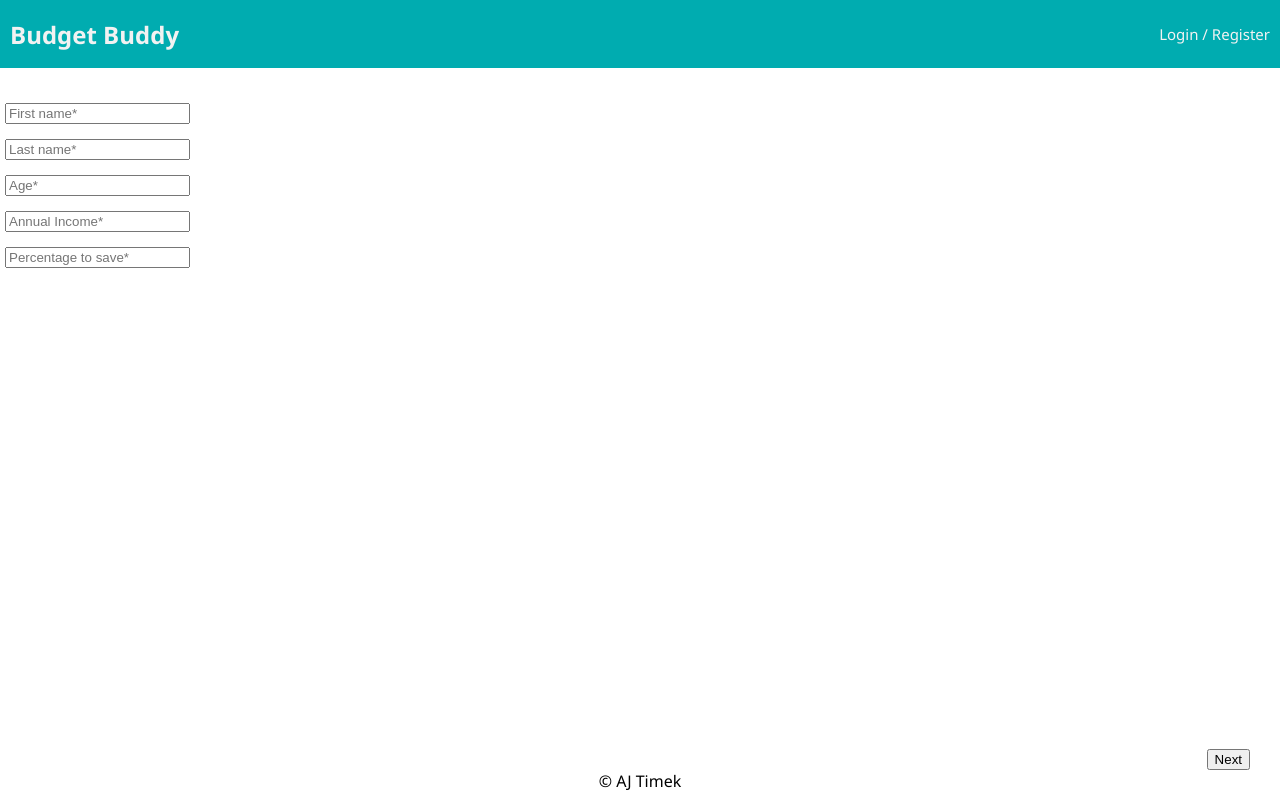
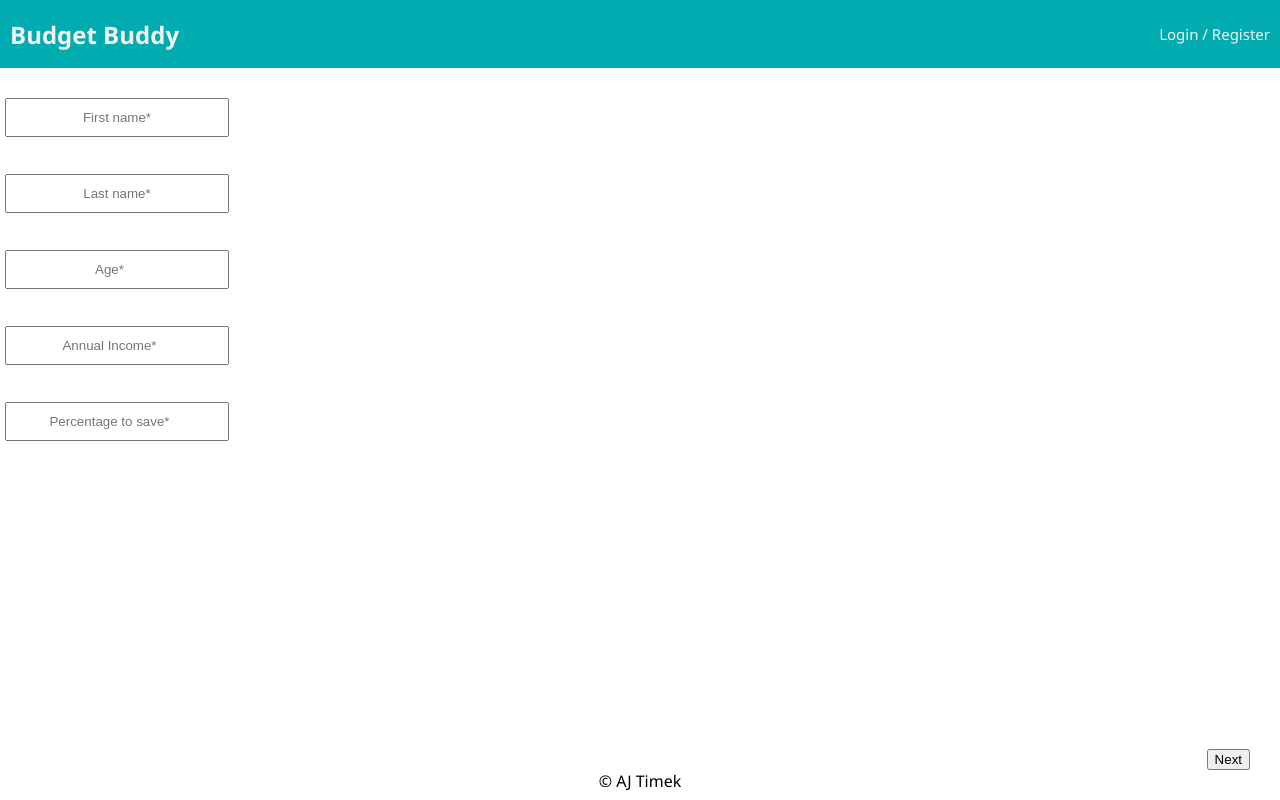
Before and after one commit to timek612/Budget-Buddy-, a React (Create React App) app: page /#/personalForm in a window 1280 px wide. Built offline with nearby package versions, Linux system fonts and the light colour scheme; no server answers.

Commit message:
minor css

```diff
--- a/src/components/PersonalForm/PersonalForm.css
+++ b/src/components/PersonalForm/PersonalForm.css
@@ -4,3 +4,17 @@
     right: 0;
     margin: 30px;
 }
+
+input {
+    width: 200px;
+    text-align: center;
+    padding: 10px;
+    display: block;
+
+
+}
+
+.personalDiv {
+    text-align: center;
+
+}
--- a/src/components/PersonalForm/PersonalForm.jsx
+++ b/src/components/PersonalForm/PersonalForm.jsx
@@ -50,7 +50,7 @@ function PersonalForm() {
     return (
         <>
 
-            <div>
+            <div className='personalDiv'>
                 <input type="text" placeholder="First name*"
                     value={firstName}
                     required
--- a/src/components/UserSubmissionPage/UserSubmissionPage.css
+++ b/src/components/UserSubmissionPage/UserSubmissionPage.css
@@ -1,5 +1,6 @@
 #submissionDiv {
     text-align: center;
+    margin: 100px;
 }
 
 #submissionNextBtn {
--- a/src/components/UserSubmissionPage/UserSubmissionPage.jsx
+++ b/src/components/UserSubmissionPage/UserSubmissionPage.jsx
@@ -9,7 +9,7 @@ function UserSubmissionPage () {
    return ( <>
         <div id="submissionDiv">
         <h1>Thanks!</h1>
-        <h4>Now lets hear about some recurring expenses.</h4>
+        <h3>Now lets hear about some recurring expenses.</h3>
         </div>
         <button id='submissionNextBtn' onClick={() => handleClick()}>Next</button>
         </>
--- a/src/components/WelcomePage/WelcomePage.css
+++ b/src/components/WelcomePage/WelcomePage.css
@@ -1,5 +1,6 @@
 #welcome {
     text-align: center;
+    margin: 100px;
 }
 
 #welcomeNextBtn {
--- a/src/redux/sagas/money.saga.js
+++ b/src/redux/sagas/money.saga.js
@@ -1,7 +1,7 @@
 import { put, takeLatest, takeEvery } from 'redux-saga/effects';
 import axios from 'axios';
 
-function* moneyParameters (action) {
+function* moneyParameters (action) {// saga for the income post dispatch
     console.log(action);
 
     try {
```
Also changed, not shown: 2 other files (tests, documents, lock files or other folders).
